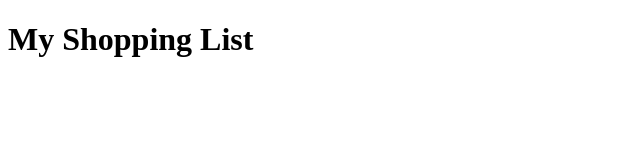
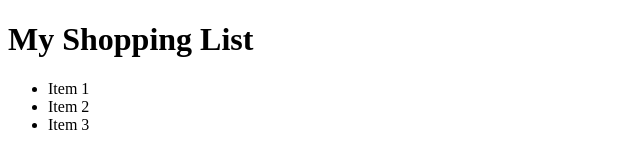
Before and after one commit to JakeComing/Work-Bro-Y, an Electron app: page mainWindow.html in a window 1280 px wide. Shown: the whole page, without its empty margins (0-640 px from the left). Drawn offline with Linux system fonts and the light colour scheme.

```diff
--- a/mainWindow.html
+++ b/mainWindow.html
@@ -5,5 +5,10 @@
 </head>
 <body>
   <h1>My Shopping List</h1>
+  <ul>
+    <li>Item 1</li>
+    <li>Item 2</li>
+    <li>Item 3</li>
+  </ul>
 </body>
 </html>
--- a/package.json
+++ b/package.json
@@ -18,6 +18,7 @@
   },
   "homepage": "https://github.com/JakeComing/Work-Bro-Y#readme",
   "dependencies": {
-    "electron": "^2.0.7"
+    "electron": "^2.0.8",
+    "update-electron-app": "latest"
   }
 }
```
Also changed, not shown: 1 other file.
